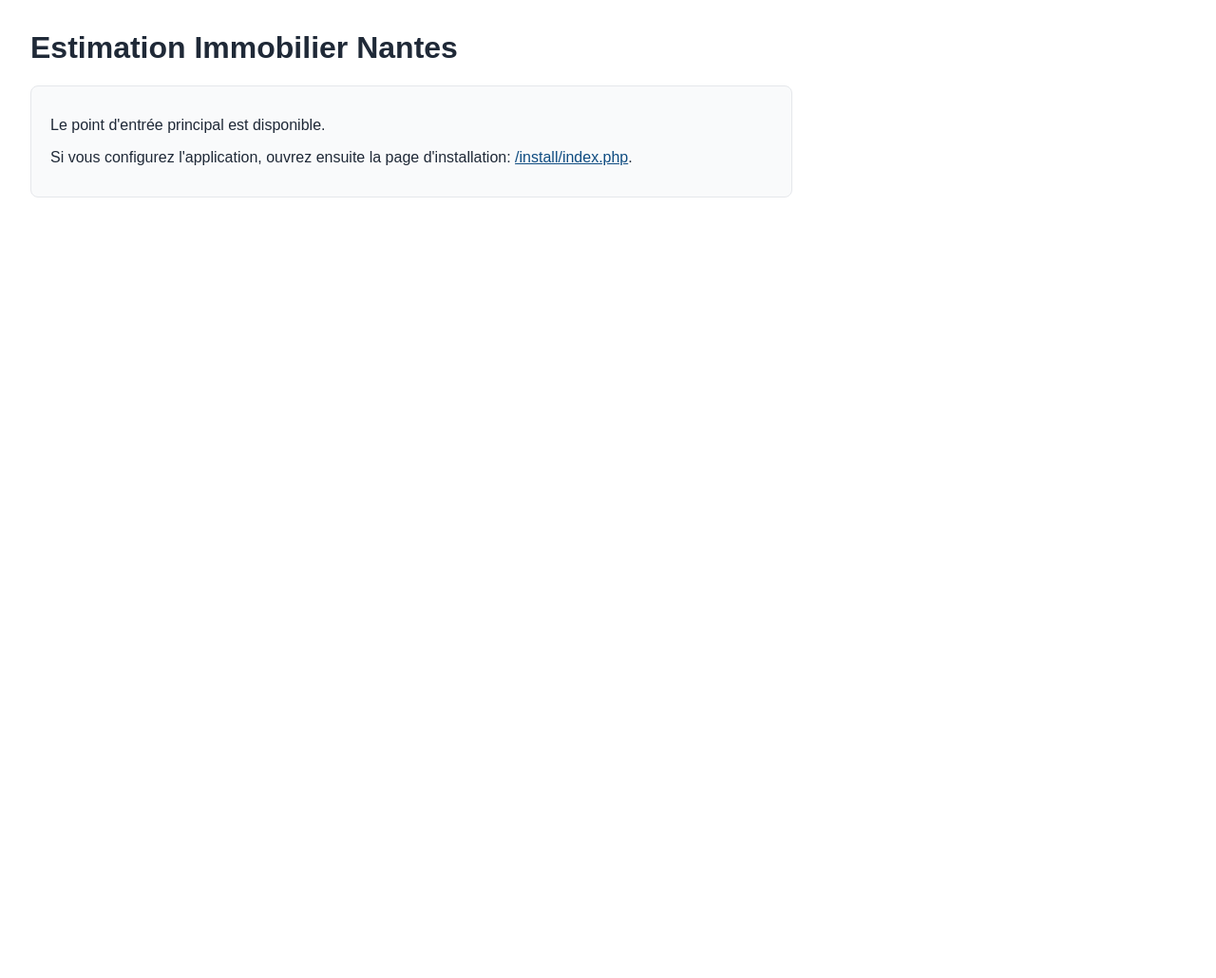
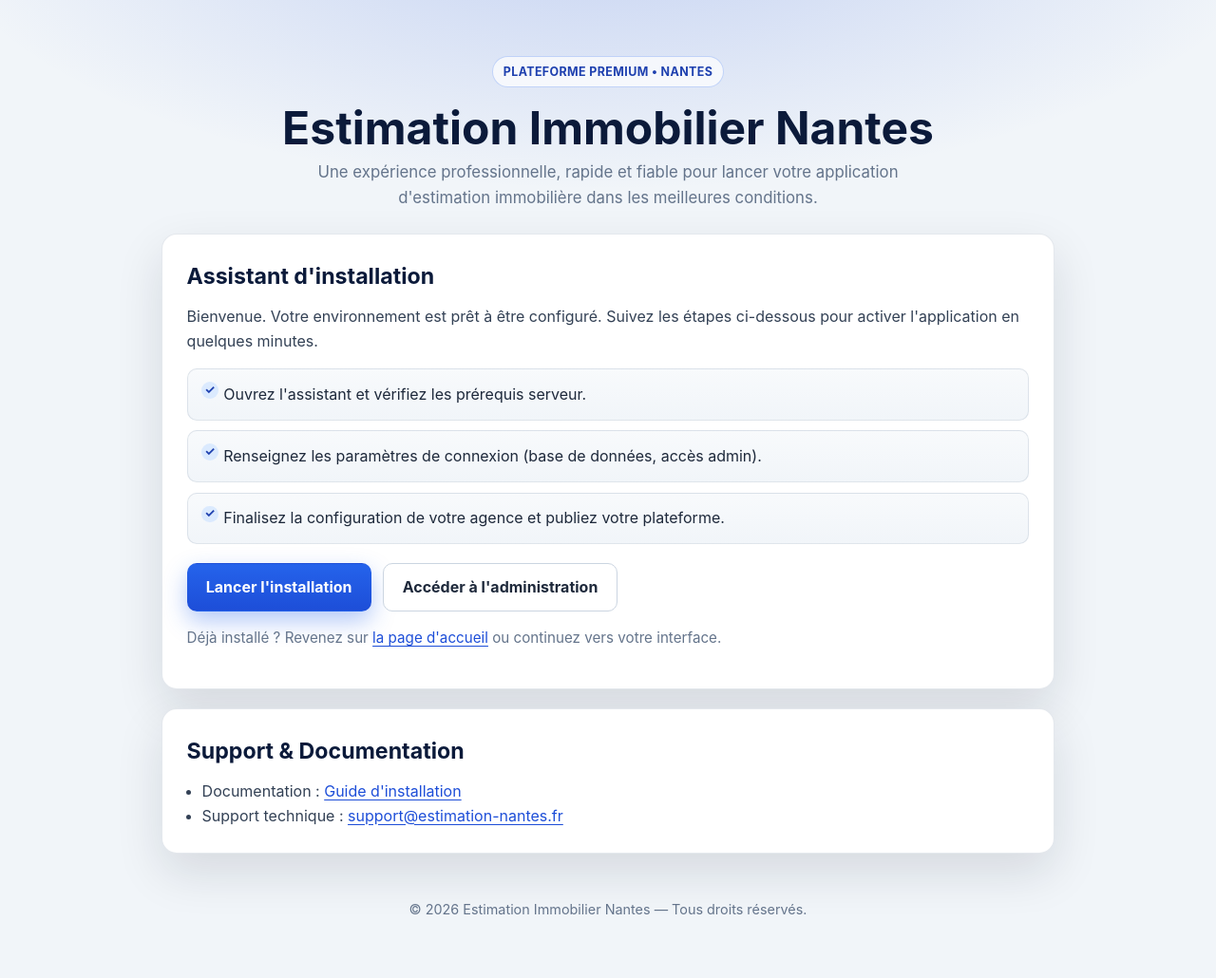
Before and after one commit to olimcfly/estimation-immobilier-nantes, a PHP site: page / in a window 1280 px wide. Shown: the whole page at 95% size. Before the commit the page ends 208 px from the top, so only its background shows below. Run offline with PHP 8.4, Linux system fonts and the light colour scheme.

Commit message:
feat: redesign homepage with premium installation UI

```diff
--- a/index.php
+++ b/index.php
@@ -3,32 +3,264 @@
 declare(strict_types=1);
 
 /**
- * Safe homepage placeholder.
+ * Page d'accueil premium et sécurisée.
  *
- * The repository currently ships only setup/audit utilities. This file avoids
- * HTTP 500 on `/` by serving a minimal page with links to available entrypoints.
+ * Point d'entrée élégant qui évite les erreurs HTTP 500 et guide
+ * l'utilisateur vers l'installation ou l'administration.
  */
 
 http_response_code(200);
 header('Content-Type: text/html; charset=UTF-8');
-
-?><!doctype html>
+?>
+<!doctype html>
 <html lang="fr">
 <head>
   <meta charset="utf-8">
   <meta name="viewport" content="width=device-width, initial-scale=1">
-  <title>Estimation Immobilier Nantes</title>
+  <title>Installation | Estimation Immobilier Nantes</title>
+  <meta name="description" content="Plateforme premium d'estimation immobilière à Nantes : installation rapide, interface professionnelle et expérience moderne.">
   <style>
-    body { font-family: Arial, sans-serif; margin: 2rem; color: #1f2937; }
-    a { color: #0f4c81; }
-    .card { max-width: 760px; background: #f9fafb; border: 1px solid #e5e7eb; border-radius: 8px; padding: 1rem 1.25rem; }
+    :root {
+      --bg: #f1f5f9;
+      --card: #ffffff;
+      --text: #0f172a;
+      --muted: #64748b;
+      --primary: #1d4ed8;
+      --primary-2: #2563eb;
+      --primary-dark: #1e40af;
+      --ring: rgba(37, 99, 235, 0.35);
+      --shadow: 0 20px 50px rgba(15, 23, 42, 0.12);
+      --radius: 16px;
+    }
+
+    * { box-sizing: border-box; }
+
+    body {
+      font-family: Inter, "Segoe UI", Roboto, -apple-system, system-ui, sans-serif;
+      line-height: 1.6;
+      color: var(--text);
+      margin: 0;
+      min-height: 100vh;
+      background:
+        radial-gradient(1200px 500px at 50% -100px, rgba(29, 78, 216, 0.22), transparent 60%),
+        var(--bg);
+      display: flex;
+      justify-content: center;
+      padding: 2.5rem 1rem;
+    }
+
+    .container {
+      width: 100%;
+      max-width: 940px;
+      display: grid;
+      gap: 1.25rem;
+    }
+
+    .hero {
+      padding: 1.2rem 0 0.25rem;
+      text-align: center;
+    }
+
+    .kicker {
+      display: inline-flex;
+      align-items: center;
+      gap: 0.5rem;
+      border: 1px solid rgba(37, 99, 235, 0.25);
+      background: rgba(255, 255, 255, 0.7);
+      border-radius: 999px;
+      color: var(--primary-dark);
+      font-weight: 700;
+      font-size: 0.78rem;
+      padding: 0.35rem 0.7rem;
+      letter-spacing: 0.03em;
+      text-transform: uppercase;
+    }
+
+    h1 {
+      margin: 0.9rem 0 0.4rem;
+      font-size: clamp(2rem, 2.6vw + 1rem, 3rem);
+      line-height: 1.15;
+      color: #0b1a3a;
+    }
+
+    .subtitle {
+      margin: 0 auto;
+      color: var(--muted);
+      max-width: 700px;
+      font-size: 1.05rem;
+    }
+
+    .card {
+      background: var(--card);
+      border: 1px solid rgba(148, 163, 184, 0.25);
+      border-radius: var(--radius);
+      box-shadow: var(--shadow);
+      padding: clamp(1.25rem, 2vw, 2rem);
+    }
+
+    .card h2 {
+      margin-top: 0;
+      margin-bottom: 0.7rem;
+      font-size: 1.45rem;
+      color: #0b1a3a;
+    }
+
+    .lead {
+      margin-top: 0;
+      color: #334155;
+    }
+
+    .steps {
+      list-style: none;
+      margin: 1rem 0 0;
+      padding: 0;
+      display: grid;
+      gap: 0.65rem;
+    }
+
+    .steps li {
+      background: linear-gradient(180deg, #f8fafc, #f1f5f9);
+      border: 1px solid rgba(148, 163, 184, 0.25);
+      border-radius: 10px;
+      padding: 0.85rem 0.95rem 0.85rem 2.35rem;
+      position: relative;
+      color: #1e293b;
+    }
+
+    .steps li::before {
+      content: "✓";
+      position: absolute;
+      left: 0.9rem;
+      top: 0.82rem;
+      width: 1.1rem;
+      height: 1.1rem;
+      border-radius: 999px;
+      background: #dbeafe;
+      color: var(--primary-dark);
+      display: inline-flex;
+      justify-content: center;
+      align-items: center;
+      font-size: 0.8rem;
+      font-weight: 700;
+    }
+
+    .actions {
+      display: flex;
+      flex-wrap: wrap;
+      gap: 0.8rem;
+      margin-top: 1.25rem;
+    }
+
+    .btn {
+      display: inline-flex;
+      align-items: center;
+      justify-content: center;
+      min-height: 44px;
+      text-decoration: none;
+      border-radius: 10px;
+      border: 1px solid transparent;
+      padding: 0.72rem 1.2rem;
+      font-weight: 700;
+      transition: transform .12s ease, box-shadow .2s ease, background-color .2s ease;
+      cursor: pointer;
+    }
+
+    .btn-primary {
+      background: linear-gradient(180deg, var(--primary-2), var(--primary));
+      color: #fff;
+      box-shadow: 0 10px 25px rgba(37, 99, 235, 0.35);
+    }
+
+    .btn-primary:hover { transform: translateY(-1px); }
+
+    .btn-secondary {
+      background: #fff;
+      border-color: #cbd5e1;
+      color: #1e293b;
+    }
+
+    .btn:focus {
+      outline: none;
+      box-shadow: 0 0 0 4px var(--ring);
+    }
+
+    .hint {
+      margin-top: 1rem;
+      color: var(--muted);
+      font-size: 0.95rem;
+    }
+
+    .hint a,
+    .support a {
+      color: var(--primary);
+      text-underline-offset: 3px;
+    }
+
+    .support {
+      margin: 0;
+      padding-left: 1rem;
+      color: #334155;
+    }
+
+    footer {
+      text-align: center;
+      color: var(--muted);
+      font-size: 0.9rem;
+      padding: 0.8rem 0 0.4rem;
+    }
+
+    @media (max-width: 700px) {
+      body { padding: 1.2rem 0.8rem; }
+      .actions { flex-direction: column; }
+      .btn { width: 100%; }
+    }
   </style>
 </head>
 <body>
-  <h1>Estimation Immobilier Nantes</h1>
-  <div class="card">
-    <p>Le point d'entrée principal est disponible.</p>
-    <p>Si vous configurez l'application, ouvrez ensuite la page d'installation: <a href="/install/index.php">/install/index.php</a>.</p>
-  </div>
+  <main class="container">
+    <header class="hero">
+      <span class="kicker">Plateforme Premium • Nantes</span>
+      <h1>Estimation Immobilier Nantes</h1>
+      <p class="subtitle">
+        Une expérience professionnelle, rapide et fiable pour lancer votre application
+        d'estimation immobilière dans les meilleures conditions.
+      </p>
+    </header>
+
+    <section class="card" aria-labelledby="install-title">
+      <h2 id="install-title">Assistant d'installation</h2>
+      <p class="lead">
+        Bienvenue. Votre environnement est prêt à être configuré. Suivez les étapes ci-dessous
+        pour activer l'application en quelques minutes.
+      </p>
+
+      <ol class="steps">
+        <li>Ouvrez l'assistant et vérifiez les prérequis serveur.</li>
+        <li>Renseignez les paramètres de connexion (base de données, accès admin).</li>
+        <li>Finalisez la configuration de votre agence et publiez votre plateforme.</li>
+      </ol>
+
+      <div class="actions">
+        <a href="/install/index.php" class="btn btn-primary">Lancer l'installation</a>
+        <a href="/admin/" class="btn btn-secondary">Accéder à l'administration</a>
+      </div>
+
+      <p class="hint">
+        Déjà installé ? Revenez sur <a href="/">la page d'accueil</a> ou continuez vers votre interface.
+      </p>
+    </section>
+
+    <section class="card" aria-labelledby="help-title">
+      <h2 id="help-title">Support & Documentation</h2>
+      <ul class="support">
+        <li>Documentation : <a href="/docs/">Guide d'installation</a></li>
+        <li>Support technique : <a href="mailto:support@estimation-nantes.fr">support@estimation-nantes.fr</a></li>
+      </ul>
+    </section>
+
+    <footer>
+      <p>© <?= date('Y') ?> Estimation Immobilier Nantes — Tous droits réservés.</p>
+    </footer>
+  </main>
 </body>
 </html>
```
